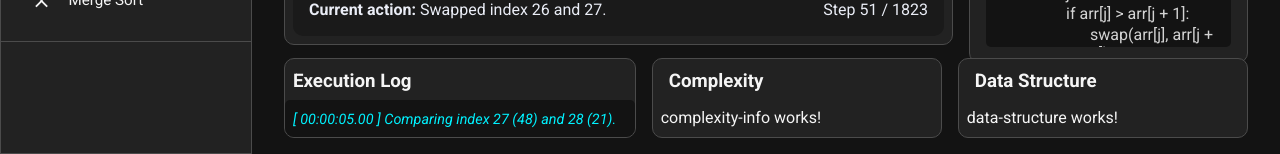
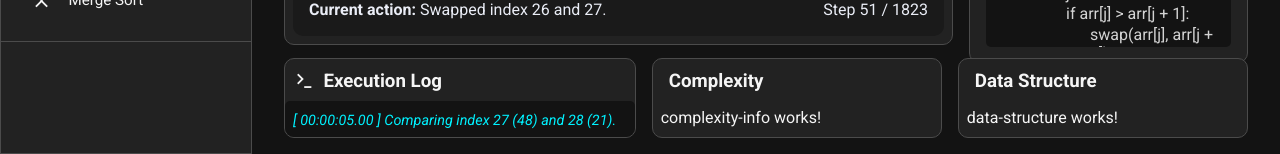
Before and after one commit to flavia3107/algorithm-visualizer, an Angular app: page / in a window 1280 px wide. Shown: the part 646-800 px from the top of the page. Built offline with nearby package versions, Linux system fonts and the light colour scheme.

Commit message:
Algorithm-Visualizer: Controls - P17

```diff
--- a/src/app/app.html
+++ b/src/app/app.html
@@ -24,7 +24,10 @@
 
 		<div class="flex-row data-log space_between">
 			<div class="execution-log section">
-				<h3>Execution Log</h3>
+				<h3 class="flex-row middle">
+					<span class="material-symbols-outlined">terminal_2 </span>
+					Execution Log
+				</h3>
 				<app-execution-log />
 			</div>
 			<div class="complexity section">
--- a/src/index.html
+++ b/src/index.html
@@ -10,6 +10,8 @@
   <link
     href="https://fonts.googleapis.com/icon?family=Material+Icons|Material+Icons+Outlined|Material+Icons+Two+Tone|Material+Icons+Round|Material+Icons+Sharp"
     rel="stylesheet">
+  <link rel="stylesheet"
+    href="https://fonts.googleapis.com/css2?family=Material+Symbols+Outlined:opsz,wght,FILL,GRAD@20..48,100..700,0..1,-50..200" />
 </head>
 
 <body class="flex-column">
--- a/src/styles.scss
+++ b/src/styles.scss
@@ -84,6 +84,11 @@ body {
 	cursor: pointer;
 }
 
+.material-symbols-outlined {
+	margin-right: 0.5rem;
+	font-size: 1.4rem;
+}
+
 ::-webkit-scrollbar {
 	height: 9px;
 	width: 9px;
```
